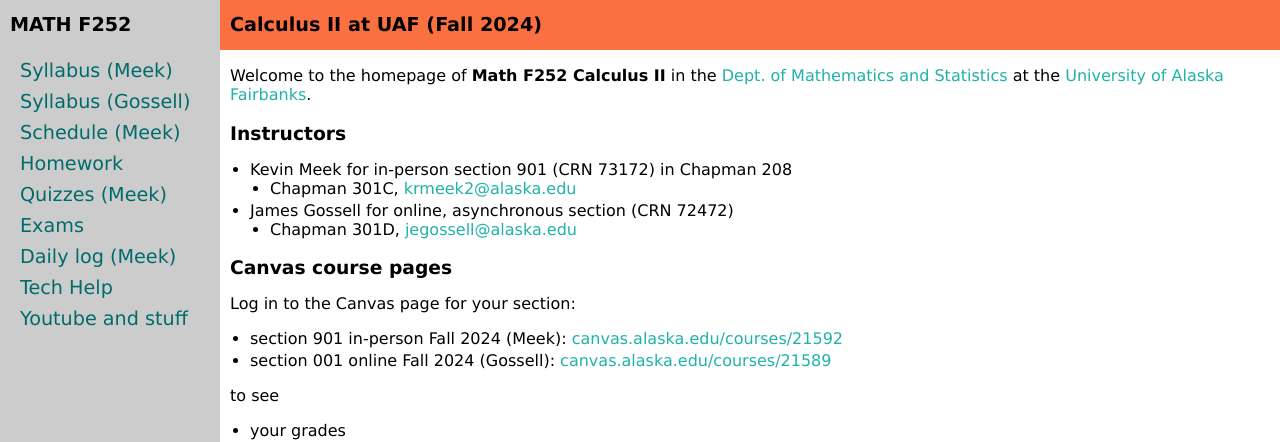
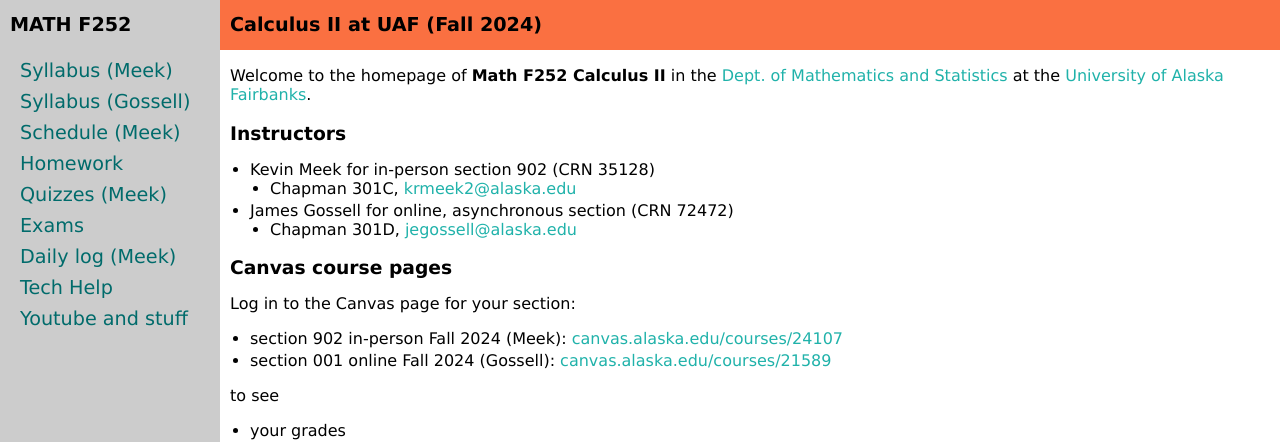
Before and after one commit to uaf-math/calc2, a Jekyll site: the page built from index.md, in a window 1280 px wide and 900 px high. Shown: the top 442 px of the window. Built offline with Jekyll 4.4.1, drawn with Linux system fonts in a browser that asks for light colours.

Commit message:
updated Meek's class for sp25

```diff
--- a/_data/toc.yaml
+++ b/_data/toc.yaml
@@ -3,13 +3,13 @@
 docs:
 
 - title: Syllabus (Meek)
-  url: assets/general/F24/meek/syllabus.pdf  # rebuild by "make syllabus.pdf" in directory
+  url: assets/general/S25/meek/syllabus.pdf  # rebuild by "make syllabus.pdf" in directory
 
 - title: Syllabus (Gossell)
   url: assets/general/F24/M252f24_syllabus.pdf
 
 - title: Schedule (Meek)
-  url: assets/general/F24/meek/schedule.pdf  # rebuild by "make schedule.pdf" in directory
+  url: assets/general/S25/meek/schedule.pdf  # rebuild by "make schedule.pdf" in directory
 
 - title: Homework
   url: homework.html
--- a/index.md
+++ b/index.md
@@ -7,7 +7,7 @@
 
 ### Instructors
 
-  * Kevin Meek for in-person section 901 (CRN 73172) in Chapman 208
+  * Kevin Meek for in-person section 902 (CRN 35128)
     * Chapman 301C, [krmeek2@alaska.edu](mailto:krmeek2@alaska.edu)
   * James Gossell for online, asynchronous section (CRN 72472)
     * Chapman 301D, [jegossell@alaska.edu](mailto:jegossell@alaska.edu)
@@ -16,7 +16,7 @@
 
 Log in to the Canvas page for your section:
 
-  * section 901 in-person Fall 2024 (Meek): [canvas.alaska.edu/courses/21592](https://canvas.alaska.edu/courses/21592)
+  * section 902 in-person Fall 2024 (Meek): [canvas.alaska.edu/courses/24107](https://canvas.alaska.edu/courses/24107)
   * section 001 online Fall 2024 (Gossell): [canvas.alaska.edu/courses/21589](https://canvas.alaska.edu/courses/21589)
 
 to see
```
Also changed, not shown: 4 other files.
